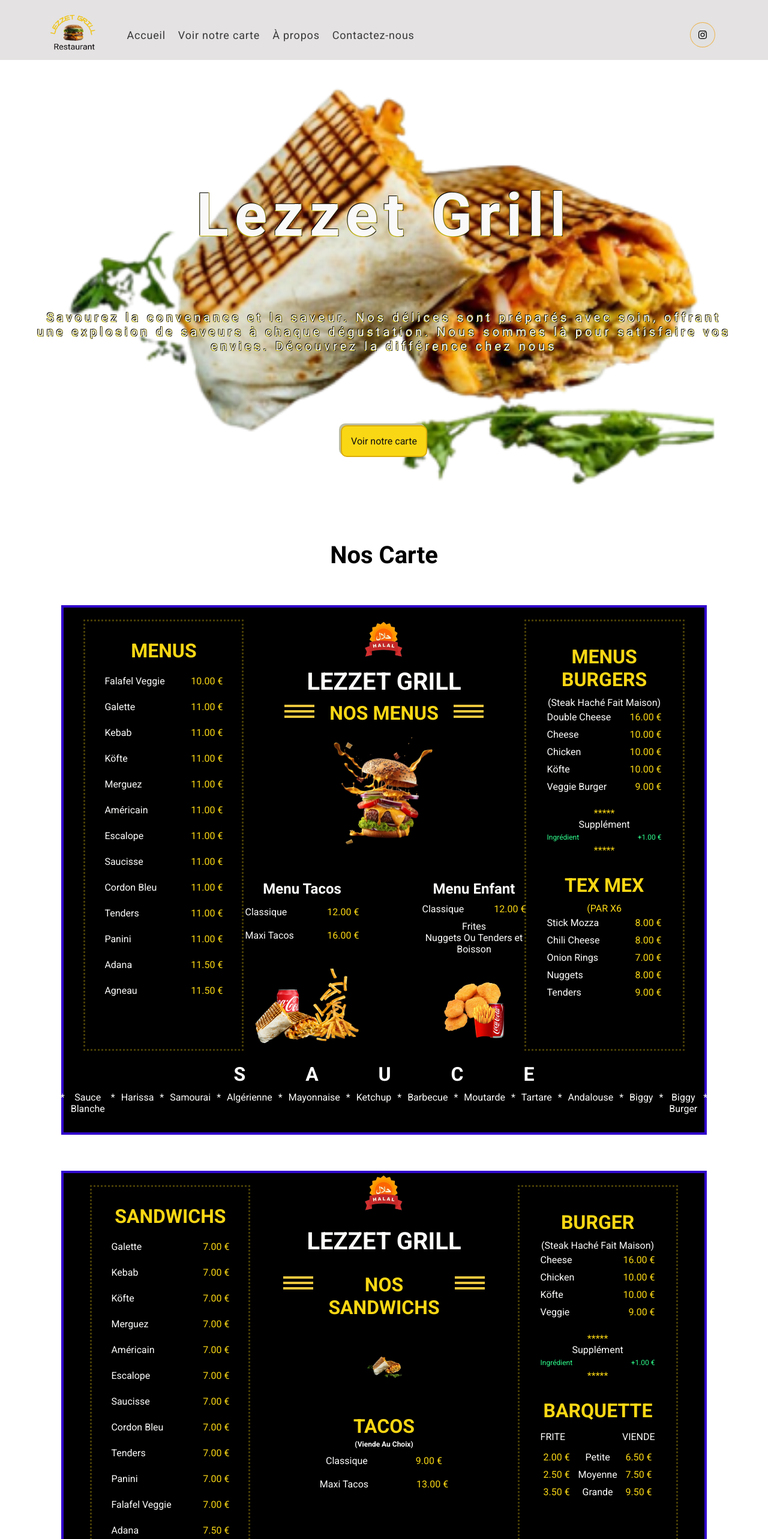
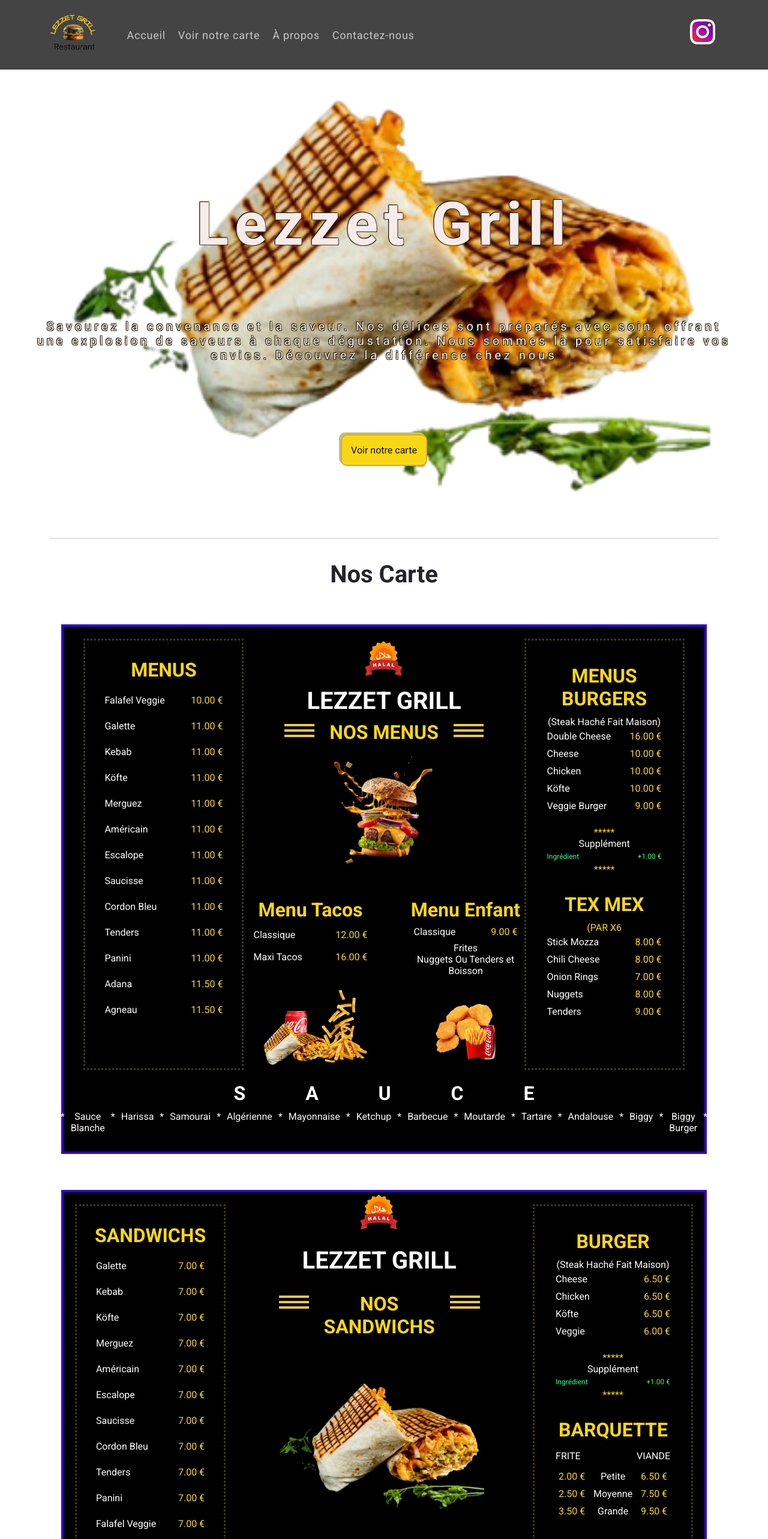
Before and after one commit to KOMUPeter/lezzetGrill, a React (Vite) app: page / in a window 1280 px wide. Shown: the top 2566 px of the page at 60% size. Built offline with nearby package versions, Linux system fonts and the light colour scheme.

Commit message:
navigation router modifs

```diff
--- a/src/App.jsx
+++ b/src/App.jsx
@@ -1,26 +1,26 @@
-import AccueilComponent from "./components/accueil";
-import AproposComponent from "./components/apropos";
+
+import { Route, Routes } from "react-router-dom";
+import "bootstrap/dist/css/bootstrap.min.css";
 import MyNavbar from "./components/header";
-import CarteComponent from "./components/carte";
-import ContactComponent from "./components/contact";
+import HomeComponent from "./components/home";
 import FooterComponenet from "./components/footer";
 
 
-function App() {
+export default function App() {
+
   return (
     <>
-      <div>
+    <div>
         <MyNavbar />
       </div>
-      <div>
-        <AccueilComponent />
-        <CarteComponent />
-        <AproposComponent />
-        <ContactComponent/>
+    <div>
+      <Routes>
+        <Route path='/' element={<HomeComponent/>}/>
+      </Routes>
+    </div>
+    <div>
         <FooterComponenet />
       </div>
     </>
-  );
+  )
 }
-
-export default App;
--- a/src/components/accueil.jsx
+++ b/src/components/accueil.jsx
@@ -33,11 +33,11 @@
       style={{
         backgroundImage: `url(${images[count]})`,
         backgroundRepeat: "no-repeat",
-        backgroundSize: "cover",
-        backgroundPosition: "center" // Center the background image horizontally and vertically
+        backgroundSize: "contain", // Set background size to contain the image
+        backgroundPosition: "center",
       }}
     >
-      <article className={styles.carte}>
+      <article className={styles.accueilHome}>
         <div>
           <h1>Lezzet Grill</h1>
           <p>
--- a/src/components/carte.jsx
+++ b/src/components/carte.jsx
@@ -77,6 +77,7 @@
 
   return (
     <section id="carte" className={`${styles.allCartes} container`}>
+      <hr />
       <h1 className={styles.cartesH1}>Nos Carte</h1>
       <ul>
         {/* FIRST MENUS CARTE */}
@@ -170,7 +171,7 @@
                   <div className={styles.smallMenus}>
                     {/* tacosMenu */}
                     <div className={styles.tacosMenu}>
-                      <h4>Menu Tacos</h4>
+                      <h2>Menu Tacos</h2>
                       <div>
                         <p>Classique</p>
                         <p className={styles.price}>12.00 €</p>
@@ -187,10 +188,10 @@
                     </div>
                     {/* menu enfant */}
                     <div className={styles.enfantMenu}>
-                      <h4>Menu Enfant</h4>
+                      <h2>Menu Enfant</h2>
                       <div className="d-flex justify-content-between">
                         <p>Classique</p>
-                        <p className={styles.price}>12.00 €</p>
+                        <p className={styles.price}>9.00 €</p>
                       </div>
                       <div>
                         <p>Frites</p>
@@ -372,7 +373,7 @@
                     <div>
                       <h2>TACOS</h2>
                       <span className={styles.sandwichTacos}>
-                        {"(Viende Au Choix)"}
+                        {"(Viande Au Choix)"}
                       </span>
                       <div>
                         <p>Classique</p>
@@ -390,27 +391,27 @@
 
             {/* left */}
             <div className={styles.menuLeft}>
-              <article>
+              <article className={styles.asideLeftCenter}>
                 <h2>BURGER</h2>
                 <p>{"(Steak Haché Fait Maison)"}</p>
                 <div>
                   <p>Cheese</p>
-                  <p className={styles.price}>16.00 €</p>
+                  <p className={styles.price}>6.50 €</p>
                 </div>
                 <div>
                   <p>Chicken</p>
-                  <p className={styles.price}>10.00 €</p>
+                  <p className={styles.price}>6.50 €</p>
                 </div>
                 <div>
                   <p>Köfte</p>
-                  <p className={styles.price}>10.00 €</p>
+                  <p className={styles.price}>6.50 €</p>
                 </div>
                 <div>
                   <p>Veggie</p>
-                  <p className={styles.price}>9.00 €</p>
+                  <p className={styles.price}>6.00 €</p>
                 </div>
               </article>
-              <article>
+              <article className={styles.asideLeftCenter}>
                 <span>*****</span>
                 <p>Supplément</p>
                 <div className={styles.ingredient}>
@@ -419,11 +420,11 @@
                 </div>
                 <span>*****</span>
               </article>
-              <article>
+              <article className={styles.asideLeftCenter}>
                 <h2>BARQUETTE</h2>
                 <div>
                   <p>FRITE</p>
-                  <p>VIENDE</p>
+                  <p>VIANDE</p>
                 </div>
 
                 <div className={styles.sandwichBarquette}>
@@ -540,7 +541,7 @@
                   <img src={assiette} alt="burger" />
                   <div className={styles.smallSandwich}>
                     {/* tacosSandwich */}
-                    <div>
+                    <div className={styles.screen1024}>
                       <h2>Assiette Spéciale</h2>
                       <div>
                         <p>Mix Lezzet Grill</p>
@@ -560,7 +561,6 @@
             <div className={styles.menuLeft}>
               <article>
                 <h2>ASSIETTES WEGGIES</h2>
-                <p>{"(Steak Haché Fait Maison)"}</p>
                 <div>
                   <p>Salade fromage feta</p>
                   <p className={styles.price}>12.00 €</p>
@@ -576,7 +576,7 @@
                 <span>*****</span>
                 <p>Supplément</p>
                 <div className={styles.ingredient}>
-                  <p>VIENDE</p>
+                  <p>VIANDE</p>
                   <p>+3.50 €</p>
                 </div>
                 <div className={styles.ingredient}>
--- a/src/components/footer.jsx
+++ b/src/components/footer.jsx
@@ -12,7 +12,7 @@
             </a>
           </li>
           <li>
-            <p>© Lezzet GRill 74</p>
+            <p>© Lezzet Grill 74</p>
           </li>
           <li>
             <a href="https://www.instagram.com/lezzetgrill74?igsh=MWRsdWw0dGd3bWY5Mw%3D%3D&utm_source=qr">
--- a/src/components/header.jsx
+++ b/src/components/header.jsx
@@ -8,7 +8,7 @@
 
 export default function MyNavbar() {
   const [activeLink, setActiveLink] = useState("home");
-  const [scrolled, setScrolled] = useState("false");
+  const [scrolled, setScrolled] = useState(false);
   useEffect(() => {
     const onScroll = () => {
       if (window.scrollY > 50) {
@@ -90,9 +90,9 @@
           </Nav>
           <span className="navbar-text">
             <div className="social-icon">
-              <a href="https://www.instagram.com/lezzetgrill74?igsh=MWRsdWw0dGd3bWY5Mw%3D%3D&utm_source=qr">
-                <FontAwesomeIcon icon={faInstagram} />
-              </a>
+            <a href="https://www.instagram.com/lezzetgrill74?igsh=MWRsdWw0dGd3bWY5Mw%3D%3D&utm_source=qr">
+              <FontAwesomeIcon icon={faInstagram} size="3x" />
+            </a>
             </div>
           </span>
         </Navbar.Collapse>
--- a/src/components/home.jsx
+++ b/src/components/home.jsx
@@ -1,12 +1,18 @@
+import AccueilComponent from "./accueil";
+import AproposComponent from "./apropos";
+import CarteComponent from "./carte";
+import ContactComponent from "./contact";
 
-import AccueilComponent from "./components/accueil.jsx";
-import CarteComponent from "./components/carte.jsx";
 
 export default function HomeComponent() {
   return (
-    <div>
-      <AccueilComponent />
-      <CarteComponent />
-    </div>
+    <>
+      <div>
+        <AccueilComponent />
+        <CarteComponent />
+        <AproposComponent />
+        <ContactComponent/>
+      </div>
+    </>
   );
 }
--- a/src/index.css
+++ b/src/index.css
@@ -23,14 +23,12 @@
     scroll-behavior: smooth;
     scroll-padding-top: 75px;
     color: black;
-    background-color: rgb(228, 226, 226);
   }
   body {
     font-weight: 400;
     overflow-x: hidden;
     position: relative;
     font-family: 'Roboto', sans-serif;
-    color: black !important;
 
   }
   p, a, li, button, ul {
@@ -72,24 +70,21 @@
     height: 80px;
     width: 80px;
   }
-
+  .navbar {
+    background-color: rgba(0, 0, 0, 0.733);
+  }
   .navbar.scrolled {
-    /* padding: 0px 0; */
-    background-color: rgb(247, 239, 239);
+    background-color: rgb(173, 161, 161);
   }
 
-  .scrolled .Brand img {
-    margin-top: -50px;
-  }
   nav.navbar a.navbar-brand {
       width: 9%;
   }
   nav.navbar .navbar-nav .nav-link.navbar-link {
     font-weight: 400;
-    color: black !important;
+    color: rgb(245, 240, 240) !important;
     letter-spacing: 0.8px;
     margin-left: 5px;
-    /* padding: 0 25px; */
     font-size: 18px;
     opacity: 0.75;
   }
@@ -109,23 +104,18 @@
   .social-icon a {
     width: 42px;
     height: 42px;
-      background: rgba(217, 217, 217, 0.1);
+    background: linear-gradient(45deg, #f09433, #e6683c, #dc2743, #cc2366, #bc1888, #ac1698, #9712a3, #820da1, #720d9e, #6a0d9d, #650d9e, #600d9f);
+    color: #fff;
     display: inline-flex;
     border-radius: 50%;
     margin-right: 6px;
     align-items: center;
     justify-content: center;
     line-height: 1;
-      border: 1px solid rgba(240, 159, 10, 0.7);
-  }
-  .social-icon a .svg-inline--fa {
-    color: black;
-  }
-  .social-icon a:hover {
-    background: linear-gradient(90.21deg, rgba(236, 202, 4, 0.5) -5.91%, rgba(243, 219, 6, 0.5) 111.58%);
+    border: 1px solid #e95950; /* Adjust the border color to match Instagram */
   }
   .social-icon a:hover .svg-inline--fa {
-    color: black !important;
+    color: black;
   }
   .social-icon a::before {
       transition: 0.3s ease-in-out;
@@ -201,7 +191,7 @@
       top: 0;
       left: 0;
       content: '';
-      z-index: 2;
+      z-index: 3;
       transition: all 300ms linear;
   }
   nav.navbar .navbar-toggler-icon:after {
@@ -317,7 +307,20 @@
 }
 
 .footerCss ul a {
-  color: white;
+  width: 42px;
+    height: 42px;
+    background: linear-gradient(45deg, #f09433, #e6683c, #dc2743, #cc2366, #bc1888, #ac1698, #9712a3, #820da1, #720d9e, #6a0d9d, #650d9e, #600d9f);
+    color: #fff;
+    display: inline-flex;
+    border-radius: 50%;
+    margin-right: 6px;
+    align-items: center;
+    justify-content: center;
+    line-height: 1;
+    border: 1px solid #e95950;
+}
+.footerCss ul a:hover {
+  color: black;
 }
 
 .footerCss ul img {
@@ -329,17 +332,13 @@
 
 
 /********************** RESPONSIVE ************************/
-
-  @media screen and (max-width: 1100px) {
-
-
+  @media screen and (max-width: 768px) {
+    .contact {
+      padding: 20px 0 60px 0;
     }
-  @media screen and (max-width: 900px) {
-
-
   }
 
-  @media screen and (max-width: 600px) {
+  @media screen and (max-width: 414px) {
       .contact {
         text-align: center;
       }
@@ -354,4 +353,7 @@
       .contact form button {
         margin-top: 10px;
       }
+      .contact {
+        padding: 10px 0 30px 0;
       }
+  }
--- a/src/styles/AccueilComponent.module.css
+++ b/src/styles/AccueilComponent.module.css
@@ -1,30 +1,30 @@
 .accueil {
-    margin-top: 100px;
+    margin-top: 115px;
     text-align: center;
 }
-.carte {
+.accueilHome {
     width: 100%;
     padding: 150px 0 0 0;
 }
 
-.carte h1,
-.carte p {
+.accueilHome h1,
+.accueilHome p {
     padding: 50px;
-    color: rgb(250, 249, 249);
+    color: rgb(248, 235, 235);
     text-shadow: -1px -1px 0 black,
-        1px -1px 0 rgb(136, 125, 31),
-        -1px 1px 0 rgb(194, 182, 13),
+        1px -1px 0 rgb(97, 93, 59),
+        -1px 1px 0 rgb(63, 60, 19),
         1px 1px 0 rgb(26, 25, 24);
 }
-.carte h1 {
+.accueilHome h1 {
     letter-spacing: 10px;
     font-size: 100px;
 }
-.carte p {
+.accueilHome p {
     letter-spacing: 5px;
     font-size: 20px;
 }
-.carte button {
+.accueilHome button {
     margin: 70px;
     padding: 15px;
     color: rgb(15, 15, 15);
@@ -33,26 +33,36 @@
     border: 2px solid rgba(219, 173, 11, 1);
     box-shadow: -3px -3px rgb(188, 189, 164);
 }
-.carte button:hover {
+.accueilHome button:hover {
     color: rgb(255, 255, 255);
     background-color: rgb(149, 150, 106);
 }
-.carte div {
+.accueilHome div {
     text-align: center;
 }
 
 /*************************** RESPONSIVE ***************************/
-@media screen and (max-width: 600px) {
-    .carte {
+@media screen and (max-width: 414px) {
+    .accueilHome h1,
+.accueilHome p {
+    padding: 0px;
+}
+}
+@media screen and (max-width: 414px) {
+    .accueilHome {
         padding: 0;
     }
-    .carte h1 {
+    .accueilHome h1 {
         letter-spacing: 5px;
         font-size: 80px;
     }
-    .carte p {
+    .accueilHome p {
         letter-spacing: 3px;
         font-size: 15px;
         font-weight: bold;
     }
+    .accueilHome h1,
+.accueilHome p {
+    padding: 30px;
 }
+}
--- a/src/styles/CarteComponent.module.css
+++ b/src/styles/CarteComponent.module.css
@@ -83,10 +83,10 @@
     margin-top: 40px;
     display: flex;
     justify-content: center;
-    gap: 60px;
+    gap: 40px;
 }
 .smallMenus div {
-    margin: 10px;
+    margin: 8px;
 }
 
 .tacosMenu div {
@@ -155,7 +155,7 @@
 }
 
 .sandWichesCenter img , .middle img{
-    max-height: 100px;
+    max-height: 400px;
 }
 .sandwichTacos {
     font-weight: 700;
@@ -173,17 +173,65 @@
     display: block !important;
 }
 .sandwichBarquette > div > :last-child {
-    margin-left: 0; /* Resetting the margin-left to its initial value */
-  }
-
+    margin-left: 0;
+}
 
 /* ********************RESPONSIVE******************* */
-@media screen and (max-width: 700px) {
+@media screen and (max-width: 1024px) {
+    .souceList {
+        gap: 5px;
+        padding: 15px 0 30px;
+    }
+    .allCartes ul li {
+        margin: 30px 20px;
+    }
+    .allCartes {
+        margin-top: 30px;
+    }
+    .allCartes h1 {
+        margin-bottom: 20px;
+    }
+    .allCartes p {
+        font-size: 13px;
+    }
+    .smallMenus {
+        margin-top: 20px;
+        gap: 0px;
+    }
+    .smallMenus div {
+        margin: 3px;
+    }
+    .menuRight div {
+        padding: 12px;
+    }
+    .sandWichesCenter img , .middle img{
+        max-height: 180px;
+    }
+    .asideLeftCenter div {
+        padding: 10px;
+    }
+    .sandwichBarquette div {
+        gap: 8px;
+    }
+    .screen1024 h2 {
+        padding: 20px;
+    }
+    .screen1024 div {
+        margin: 20px;
+    }
+}
+
+@media screen and (max-width: 800px) {
+    .souceList p {
+        font-size: 10px;
+        gap: 3px;
+    }
     .allCartes ul {
-        background-color: rgb(247, 241, 241);
-        padding: 30px;
+        padding: 20px;
     }
-
+    .allCartes ul li {
+        margin: 0px 0px;
+    }
     .allCartes ul li {
         margin-top: 40px;
         padding: 20px;
@@ -194,21 +242,8 @@
         text-indent: 25px;
     }
 
-    .MenuCenter {
-        order: -1 !important;
-    }
-
-    .MenuRight {
-        order: 0 !important;
-    }
-
-    .menuLeft {
-        order: 1 !important;
-    }
-
     .menuContainer {
         display: block;
-        /* Change to block display */
     }
 
     .MenuCenter {
@@ -241,7 +276,19 @@
     }
 }
 
-@media screen and (max-width: 450px) {
+@media screen and (max-width: 414px) {
+    .allCartes ul li {
+        margin-top: 20px !important;
+    }
+    .allCartes h1 {
+        margin-bottom: 0px;
+    }
+    .allCartes {
+        margin-top: 0px;
+    }
+    #apropos h2 {
+        margin-top: 0px;
+    }
     .allCartes h2 {
         font-size: 22px;
     }
@@ -253,4 +300,13 @@
         gap: 10px;
         justify-content: center;
     }
+    .allCartes p {
+        font-size: 15px;
+    }
 }
+
+@media screen and (max-width: 375px) {
+    .allCartes p {
+        font-size: 13px;
+    }
+}
```
Also changed, not shown: src/components/apropos.jsx (+4 -4 lines), src/components/contact.jsx (line endings or trailing spaces). Lines whose indentation alone changed are shown as unchanged.
